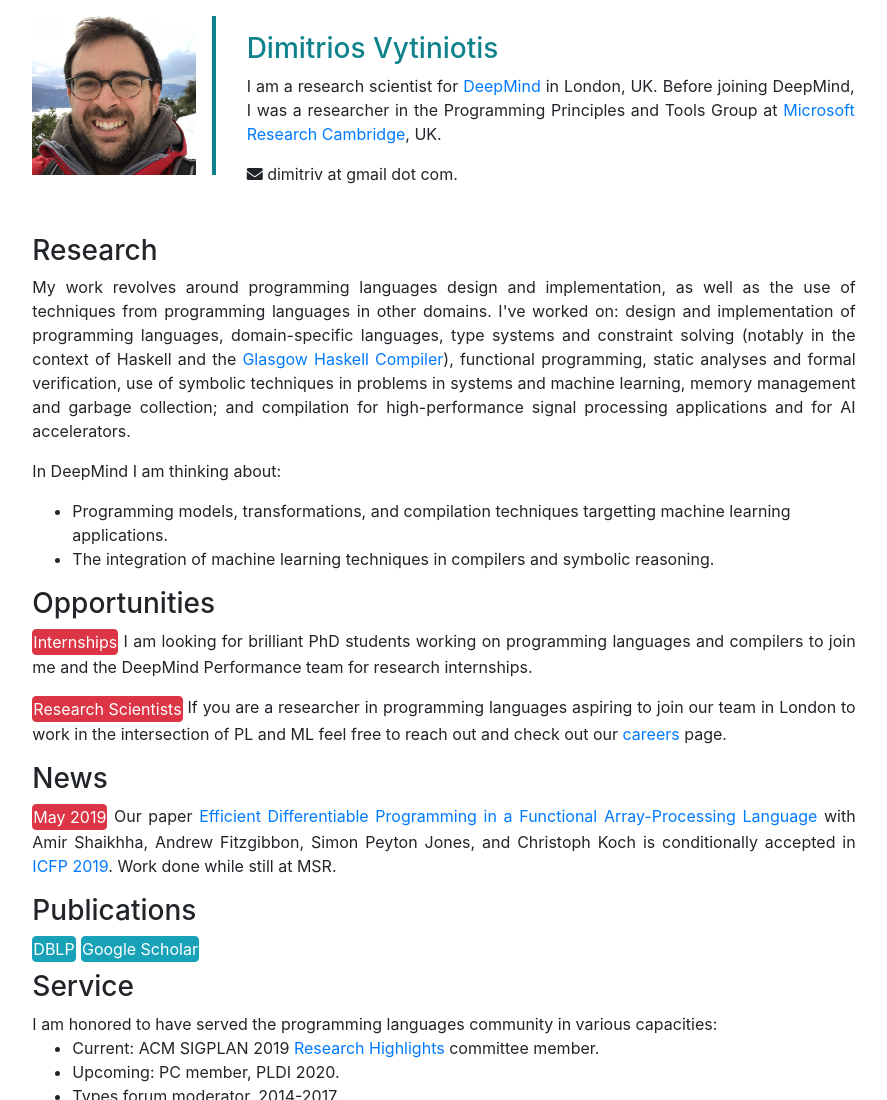
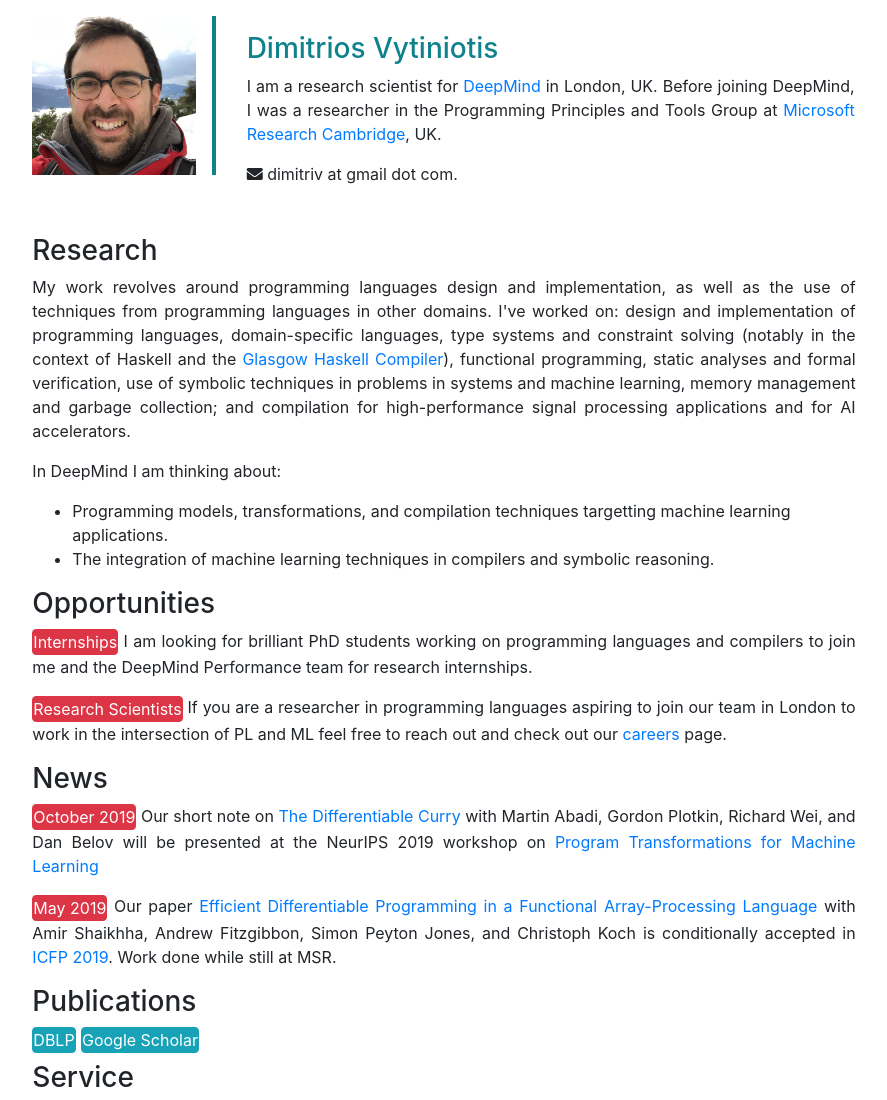
Before and after one commit to dimitriv/dimitriv.github.io, a plain HTML site: page index.html in a window 1280 px wide. Shown: the top 1100 px of the page, without its empty margins (196-1083 px from the left). Drawn offline with nearby package versions, Linux system fonts and the light colour scheme.

Commit message:
Updating workshop paper

```diff
--- a/index.html
+++ b/index.html
@@ -109,7 +109,14 @@
    <div class="row">
     <div class="col-sm-2"></div>
     <div class="col-sm-8 full-desc">
-       <h3>News</h3>
+      <h3>News</h3>
+       <p class="text-justify">
+         <button type="button" class="btn btn-small btn-danger">October 2019</button>
+         Our short note on
+         <a href="papers/hoad-workshop.pdf">The Differentiable Curry </a> with Martin Abadi, Gordon Plotkin, Richard Wei,
+         and Dan Belov will be presented at the NeurIPS 2019 workshop on
+         <a href="https://program-transformations.github.io">Program Transformations for Machine Learning</a>
+       </p>
        <p class="text-justify">
          <button type="button" class="btn btn-small btn-danger">May 2019</button>
          Our paper
@@ -118,6 +125,7 @@
          and Christoph Koch is conditionally accepted
          in <a href="https://icfp19.sigplan.org/">ICFP 2019</a>. Work done while still at MSR.
        <p class="text-justify">
+
        </p>
      </div>
     <div class="col-sm-2"></div>
```
Also changed, not shown: 1 other file.
